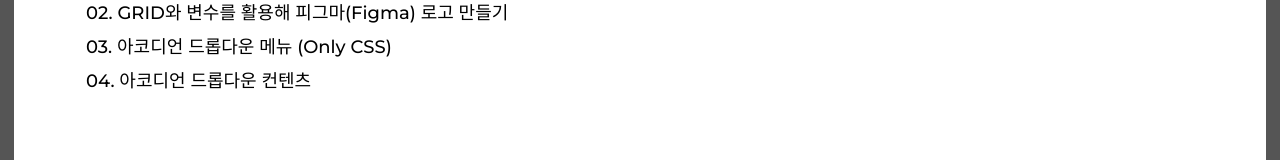
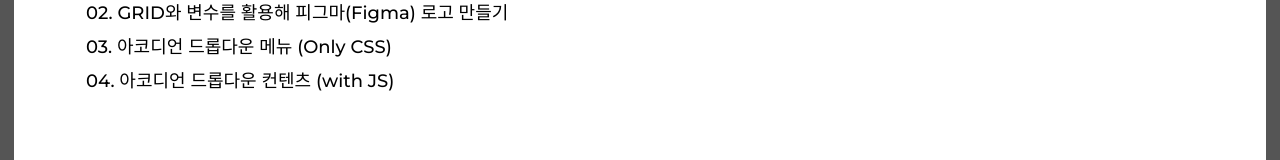
Before and after one commit to Seokyung/SCSS_Study, a React (Create React App) app: page /exercises in a window 1280 px wide. Shown: the part 200-360 px from the top of the page. Built offline with nearby package versions, Linux system fonts and the light colour scheme; a web font is replaced by a local one.

Commit message:
실전예제 #04 아코디언 드롭다운 컨텐츠 (with JS)

```diff
--- a/src/routes/ExerciseRouter.jsx
+++ b/src/routes/ExerciseRouter.jsx
@@ -22,7 +22,7 @@ export const exerciseList = [
 	},
 	{
 		id: 4,
-		title: "04. 아코디언 드롭다운 컨텐츠",
+		title: "04. 아코디언 드롭다운 컨텐츠 (with JS)",
 		component: <DropdownContent />,
 	},
 ];
```
